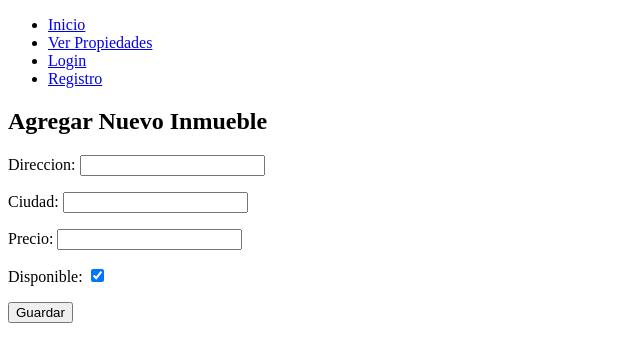
After one commit to Katherine-LM/InmobiliariaSKY, a Django app: page /nuevo-inmueble/ in a window 1280 px wide. The commit adds this page. Shown: the top 362 px of the page, without its empty margins (0-640 px from the left). Run offline with Django 3.2, Linux system fonts and the light colour scheme; parts of the project's set-up code (start-up, migrations or seed data) failed here and were passed over.

Commit message:
se agrega el hito 4

```diff
--- /dev/null
+++ b/inmobiliaria/inmobiliaria/static/css/styles.css
@@ -0,0 +1,14 @@
+.button {
+    display: inline-block;
+    padding: 10px 20px;
+    margin: 5px;
+    background-color: #007bff;
+    color: white;
+    text-align: center;
+    text-decoration: none;
+    border-radius: 5px;
+  }
+
+  .button:hover {
+    background-color: #0056b3;
+  }
--- a/inmobiliaria/propiedades/forms.py
+++ b/inmobiliaria/propiedades/forms.py
@@ -1,6 +1,7 @@
 from django import forms
 from django.contrib.auth.models import User
 from django.contrib.auth.forms import UserCreationForm
+from .models import Propiedad
 
 class RegistroForm(UserCreationForm):
     email = forms.EmailField(required=True)
@@ -20,3 +21,8 @@ class EditarPerfilForm(forms.ModelForm):
     class Meta:
         model = User
         fields = ['username', 'email', 'first_name', 'last_name']
+
+class PropiedadForm(forms.ModelForm):
+    class Meta:
+        model = Propiedad
+        fields = ['direccion', 'ciudad', 'precio', 'disponible']
--- a/inmobiliaria/propiedades/templates/base_generic.html
+++ b/inmobiliaria/propiedades/templates/base_generic.html
@@ -1,25 +1,39 @@
 <!DOCTYPE html>
 <html>
 <head>
+  {% load static %}
   <title>{% block title %}Mi Sitio{% endblock %}</title>
+  <link rel="stylesheet" type="text/css" href="{% static 'css/styles.css' %}">
 </head>
 <body>
   <header>
     <nav>
       <ul>
-        <li><a href="{% url 'login' %}">Login</a></li>
+        <li><a href="{% url 'index' %}">Inicio</a></li>
+        <li><a href="{% url 'lista_propiedades' %}">Ver Propiedades</a></li>
+        {% if user.is_authenticated %}
+          <li><a href="{% url 'perfil' %}">Perfil</a></li>
           <li>
             <form method="post" action="{% url 'logout' %}">
               {% csrf_token %}
               <button type="submit">Logout</button>
             </form>
           </li>
+        {% else %}
+          <li><a href="{% url 'login' %}">Login</a></li>
           <li><a href="{% url 'registro' %}">Registro</a></li>
-        <li><a href="{% url 'perfil' %}">Perfil</a></li>
+        {% endif %}
       </ul>
     </nav>
   </header>
   <main>
+    {% if messages %}
+      <ul class="messages">
+        {% for message in messages %}
+          <li class="{{ message.tags }}">{{ message }}</li>
+        {% endfor %}
+      </ul>
+    {% endif %}
     {% block content %}
     {% endblock %}
   </main>
--- a/inmobiliaria/propiedades/templates/lista_propiedades.html
+++ b/inmobiliaria/propiedades/templates/lista_propiedades.html
@@ -4,7 +4,11 @@
   <h2>Lista de Propiedades</h2>
   <ul>
     {% for propiedad in propiedades %}
-      <li>{{ propiedad.direccion }} - {{ propiedad.ciudad }} - {{ propiedad.precio }}</li>
+      <li>
+        {{ propiedad.direccion }} - {{ propiedad.ciudad }} - {{ propiedad.precio }}
+        <a href="{% url 'editar_inmueble' propiedad.pk %}">Editar</a>
+        <a href="{% url 'borrar_inmueble' propiedad.pk %}">Borrar</a>
+      </li>
     {% empty %}
       <li>No hay propiedades disponibles.</li>
     {% endfor %}
--- /dev/null
+++ b/inmobiliaria/propiedades/templates/nuevo_inmueble.html
@@ -0,0 +1,10 @@
+{% extends "base_generic.html" %}
+
+{% block content %}
+  <h2>Agregar Nuevo Inmueble</h2>
+  <form method="post">
+    {% csrf_token %}
+    {{ form.as_p }}
+    <button type="submit">Guardar</button>
+  </form>
+{% endblock %}
--- a/inmobiliaria/propiedades/urls.py
+++ b/inmobiliaria/propiedades/urls.py
@@ -7,4 +7,7 @@ urlpatterns = [
     path('registro/', views.registro, name='registro'),
     path('perfil/', views.perfil, name='perfil'),
     path('editar-perfil/', views.editar_perfil, name='editar_perfil'),
+    path('nuevo-inmueble/', views.nuevo_inmueble, name='nuevo_inmueble'),  # Ruta para agregar inmuebles
+    path('editar-inmueble/<int:pk>/', views.editar_inmueble, name='editar_inmueble'),  # Ruta para editar inmuebles
+    path('borrar-inmueble/<int:pk>/', views.borrar_inmueble, name='borrar_inmueble'),  # Ruta para borrar inmuebles
 ]
--- a/inmobiliaria/propiedades/views.py
+++ b/inmobiliaria/propiedades/views.py
@@ -1,8 +1,10 @@
-from django.shortcuts import render, redirect
+from django.shortcuts import render, redirect, get_object_or_404
 from django.contrib.auth import login, authenticate
 from django.contrib.auth.decorators import login_required
-from .forms import RegistroForm, EditarPerfilForm
+from .forms import RegistroForm, EditarPerfilForm, PropiedadForm
 from .models import Propiedad
+from django.contrib import messages
+
 
 def index(request):
     return render(request, 'index.html')
@@ -39,3 +41,36 @@ def editar_perfil(request):
     else:
         form = EditarPerfilForm(instance=request.user)
     return render(request, 'editar_perfil.html', {'form': form})
+
+def nuevo_inmueble(request):
+    if request.method == 'POST':
+        form = PropiedadForm(request.POST)
+        if form.is_valid():
+            form.save()
+            messages.success(request, 'Inmueble agregado con éxito.')
+            return redirect('lista_propiedades')
+    else:
+        form = PropiedadForm()
+    return render(request, 'nuevo_inmueble.html', {'form': form})
+
+@login_required
+def editar_inmueble(request, pk):
+    propiedad = get_object_or_404(Propiedad, pk=pk)
+    if request.method == 'POST':
+        form = PropiedadForm(request.POST, instance=propiedad)
+        if form.is_valid():
+            form.save()
+            messages.success(request, 'Inmueble actualizado con éxito.')
+            return redirect('lista_propiedades')
+    else:
+        form = PropiedadForm(instance=propiedad)
+    return render(request, 'editar_inmueble.html', {'form': form})
+
+@login_required
+def borrar_inmueble(request, pk):
+    propiedad = get_object_or_404(Propiedad, pk=pk)
+    if request.method == 'POST':
+        propiedad.delete()
+        messages.success(request, 'Inmueble borrado con éxito.')
+        return redirect('lista_propiedades')
+    return render(request, 'borrar_inmueble.html', {'propiedad': propiedad})
```
Also changed, not shown: inmobiliaria/inmobiliaria/settings.py (+11 -0 lines), inmobiliaria/propiedades/templates/borrar_inmueble.html (added, +11 -0 lines), inmobiliaria/propiedades/templates/editar_inmueble.html (added, +11 -0 lines), inmobiliaria/propiedades/templates/index.html (+11 -1 lines). Lines whose indentation alone changed are shown as unchanged.
